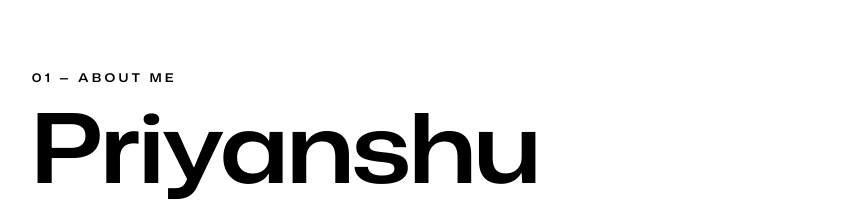
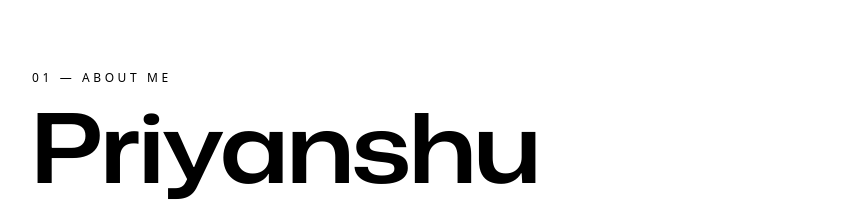
Before and after one commit to Priyansxu/Priyanshu, a Next.js app: page / in a window 1280 px wide. Shown: the part 204-405 px from the top of the page, without its empty margins (208-1071 px from the left). Built offline with nearby package versions, Linux system fonts and the light colour scheme.

Commit message:
Update page.js

```diff
--- a/app/page.js
+++ b/app/page.js
@@ -128,7 +128,7 @@ export default function Page() {
               className="space-y-10"
             >
               <div className="space-y-3">
-                <motion.span className="text-primary font-mona text-xs tracking-[0.3em] uppercase block">
+                <motion.span className="text-primary text-xs tracking-[0.3em] uppercase block">
                   {current.id} — {current.subtitle}
                 </motion.span>
 
```
